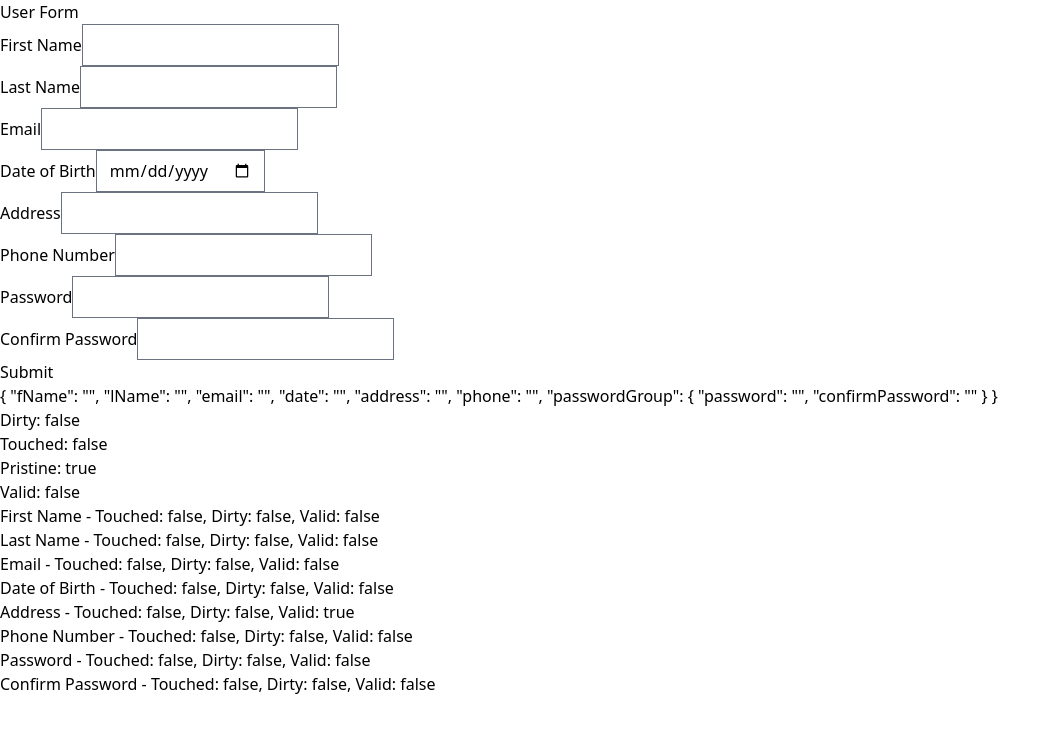
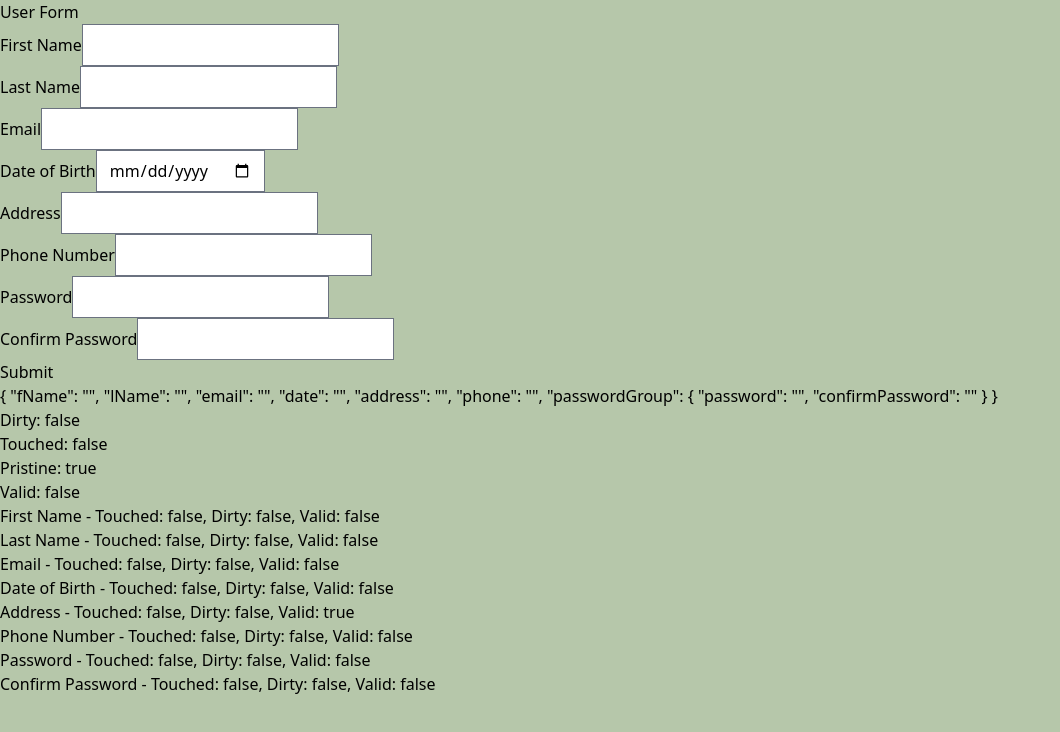
Before and after one commit to MonoToneMoe/ReactiveForm, an Angular app: page /userform in a window 1280 px wide. Shown: the top 732 px of the page, without its empty margins (0-1060 px from the left). Built offline with nearby package versions, Linux system fonts and the light colour scheme.

Commit message:
changed body background

```diff
--- a/src/styles.css
+++ b/src/styles.css
@@ -1,4 +1,7 @@
 @tailwind base;
 @tailwind components;
 @tailwind utilities;
-@import '~flowbite/css/flowbite.css';
+
+body {
+    background-color: #B6C7AA;
+}
```
